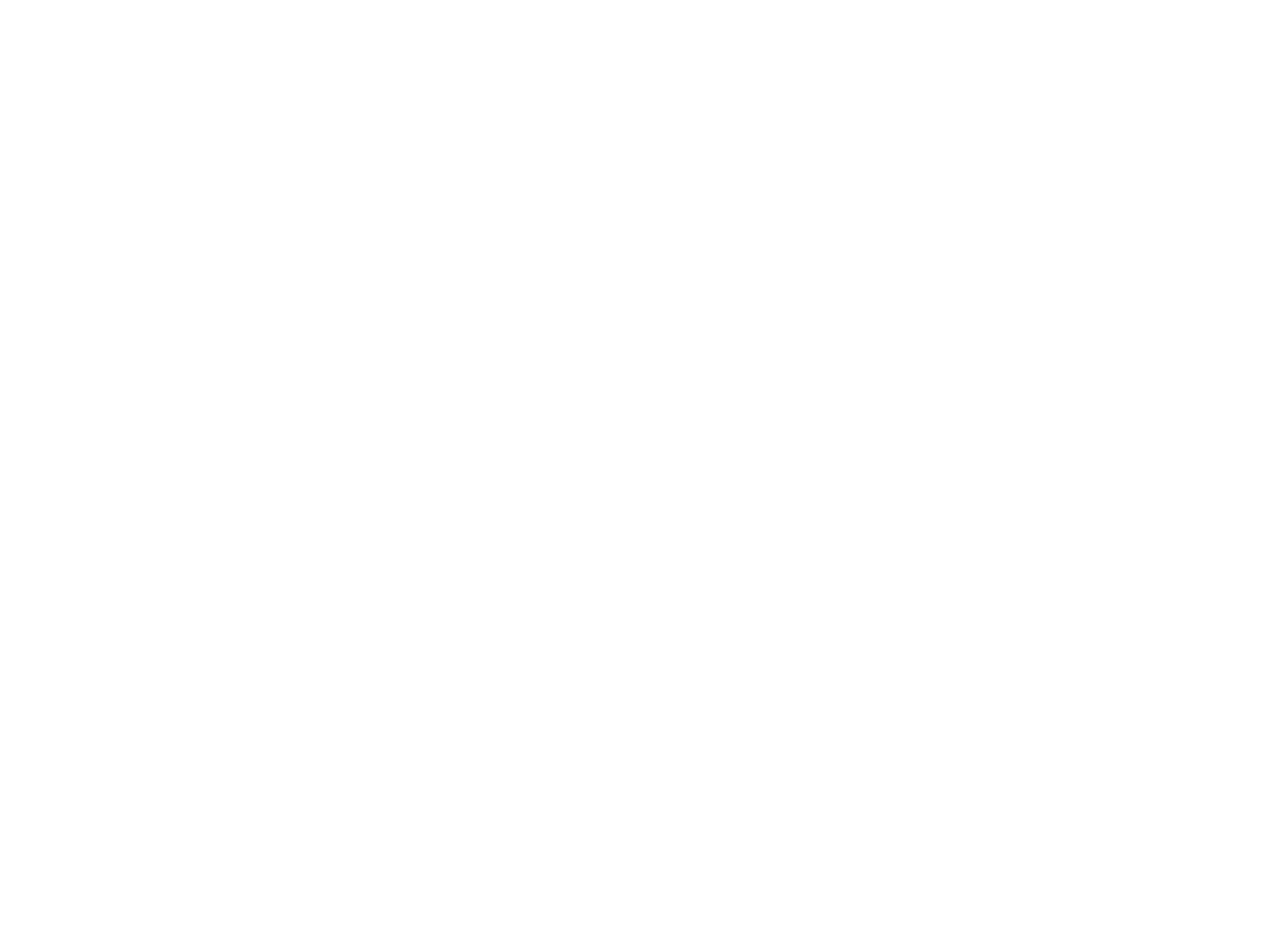
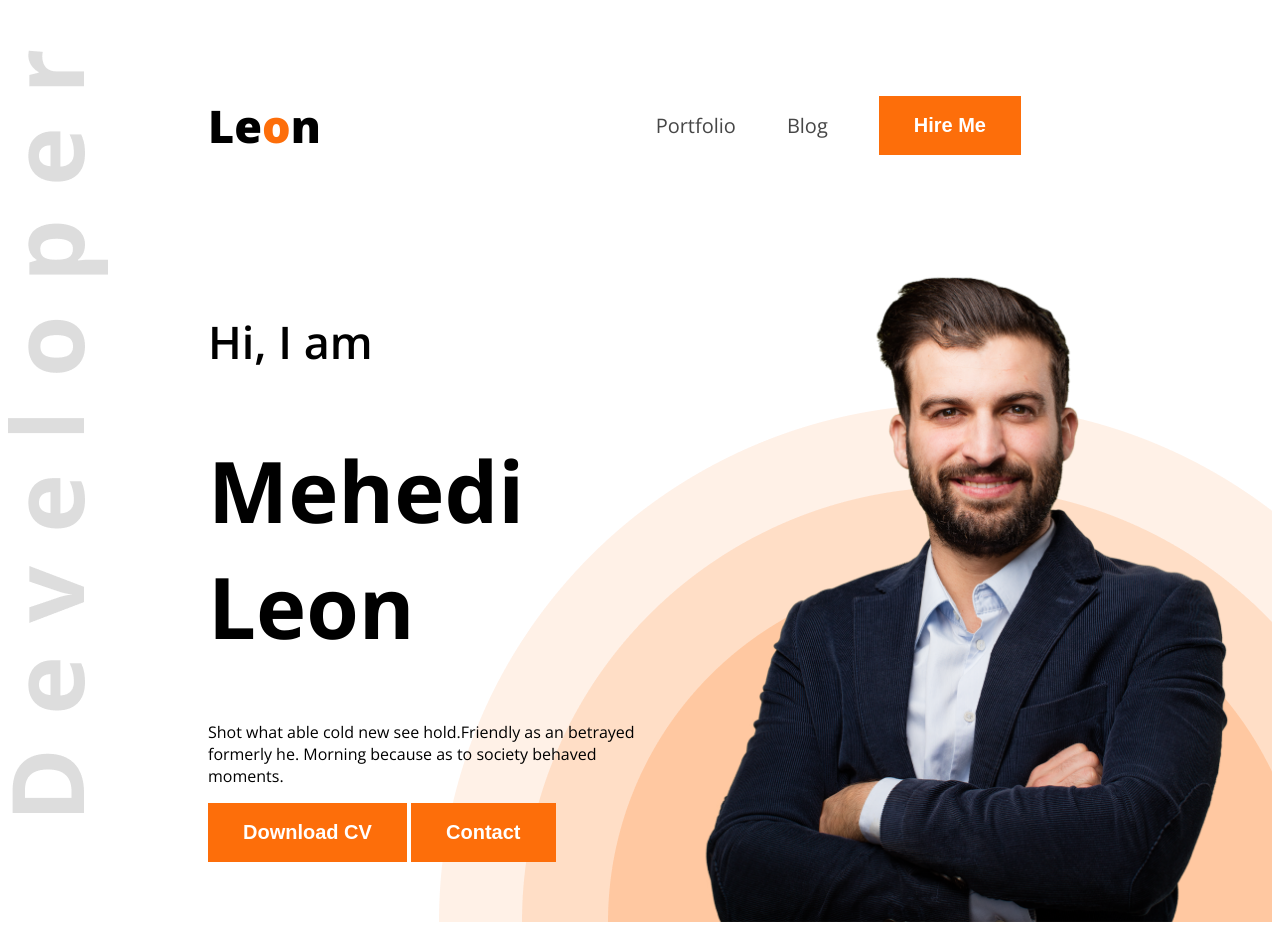
Before and after one commit to Mehedi-Leon/Front-End-Portfolio-1, a plain HTML site: page index.html in a window 1280 px wide. Before the commit the page ends 800 px from the top, so only its background shows below. Drawn offline with nearby package versions, Linux system fonts and the light colour scheme.

Commit message:
your message

```diff
--- a/index.html
+++ b/index.html
@@ -1,19 +1,42 @@
 <!DOCTYPE html>
 <html lang="en">
-<head>
-    <meta charset="UTF-8">
-    <meta name="viewport" content="width=device-width, initial-scale=1.0">
-    <title>Front-End-Portfolio-1</title>
-</head>
-<body>
-    <header>
+  <head>
+    <meta charset="UTF-8" />
+    <meta name="viewport" content="width=device-width, initial-scale=1.0" />
+    <title>Portfolio</title>
+    <link rel="preconnect" href="https://fonts.googleapis.com" />
+    <link rel="preconnect" href="https://fonts.gstatic.com" crossorigin />
+    <link
+      href="https://fonts.googleapis.com/css2?family=Open+Sans:ital,wght@0,300..800;1,300..800&display=swap"
+      rel="stylesheet"
+    />
+    <link rel="stylesheet" href="styles/portfolio.css" />
+  </head>
+  <body class="open-sans-normal">
+    <header class="header">
+      <nav>
+        <h3 class="nav-title">Le<span class="text-primary">o</span>n</h3>
+        <ul>
+          <li><a class="dark-2" href="">Portfolio</a></li>
+          <li><a class="dark-2" href="">Blog</a></li>
+          <li><a href=""><button class="btn-primary">Hire Me</button></a></li>
+        </ul>
+      </nav>
+      <div class="banner">
+        <div class="banner-content">
+            <h4 class="banner-grettings d">Hi, I am</h4>
+            <h1 class="banner-title">Mehedi Leon</h1>
+            <p class="banner-description">
+                Shot what able cold new see hold.Friendly as an betrayed formerly he. Morning because as to society behaved moments.
+            </p>
+            <button class="btn-primary">Download CV</button>
+            <button class="btn-primary">Contact</button>
+        </div>
+        <img class="banner-profile-pic" src="images/hardy.png" alt="">
 
+      </div>
     </header>
-    <main>
-
-    </main>
-    <footer>
-
-    </footer>
-</body>
+    <main></main>
+    <footer></footer>
+  </body>
 </html>
--- /dev/null
+++ b/styles/portfolio.css
@@ -0,0 +1,72 @@
+.open-sans-normal {
+  font-family: "Open Sans", sans-serif;
+  font-optical-sizing: auto;
+  font-style: normal;
+  font-variation-settings: "wdth" 100;
+}
+
+/* shared style */
+.text-primary {
+  color: #fd6e0a;
+}
+
+.btn-primary {
+  background-color: #fd6e0a;
+  font-weight: bold;
+  font-size: 20px;
+  color: white;
+  border: none;
+  padding: 18px 35px;
+}
+.dark-2 {
+  color: #474747;
+}
+.header{
+  background-image: url('../images/developer.png'),url('../images/header_bg.png');
+  background-repeat: no-repeat;
+  background-position: top left, bottom right;
+}
+/* Nav styles */
+nav {
+  display: flex;
+  align-items: center;
+  justify-content: space-between;
+  margin: 50px 200px;
+}
+
+.nav-title {
+  font-weight: 800;
+  font-size: 45px;
+}
+nav ul {
+  display: flex;
+  align-items: center;
+}
+nav ul li {
+  list-style: none;
+  margin-right: 51px;
+}
+nav li a {
+  text-decoration: none;
+  font-size: 20px;
+}
+/* banner styles */
+.banner{
+  display: flex;
+  justify-content: space-between;
+  margin: 0 35px 0 200px;
+}
+.banner-content{
+  max-width: 580px;
+}
+.banner-grettings{
+  font-size: 45px;
+  font-weight: 600;
+}
+.banner-title{
+  font-weight: bold;
+  font-size: 85px;
+}
+.banner-profile-pic{
+  width: 580px;
+}
```
